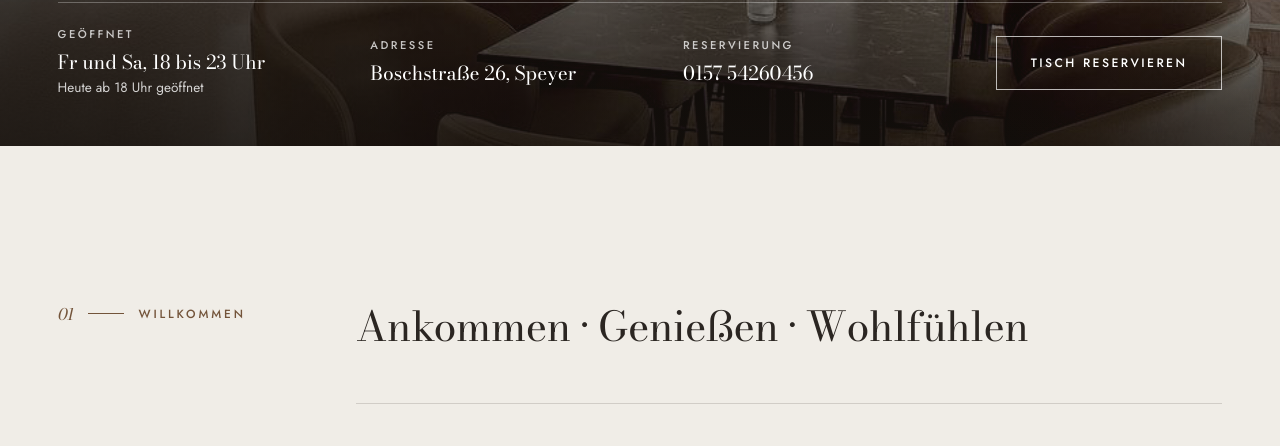
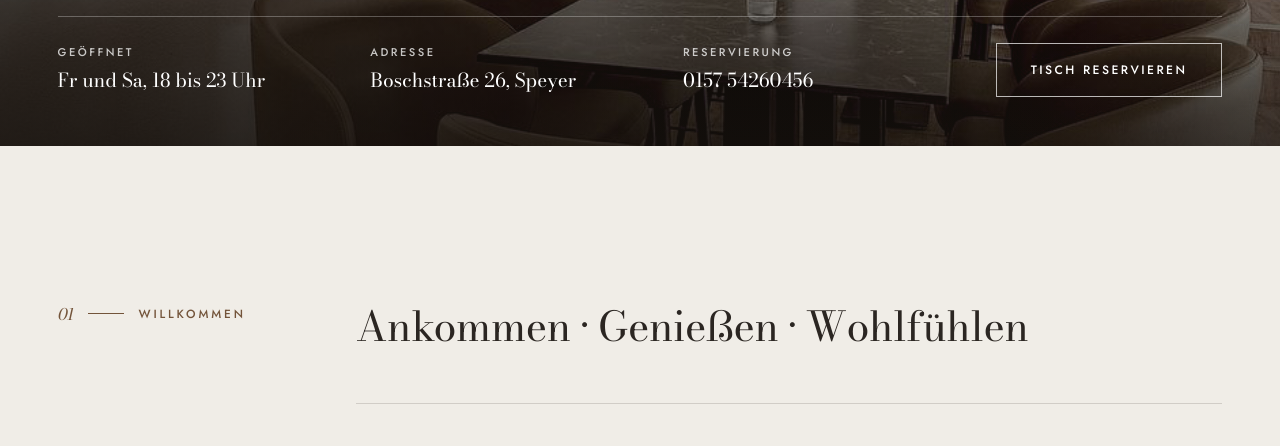
Before and after one commit to nmmhw4cbc7-commits/manna, a plain HTML site: page index.html in a window 1280 px wide. Shown: the part 654-1100 px from the top of the page. Drawn offline with Linux system fonts and the light colour scheme.

Commit message:
Startseite: Öffnungshinweis unter Geöffnet entfernt

```diff
--- a/index.html
+++ b/index.html
@@ -80,7 +80,7 @@
         <dl class="hero-bar">
           <div>
             <dt>Geöffnet</dt>
-            <dd>Fr und Sa, 18 bis 23 Uhr<span class="hero-status" data-status hidden></span></dd>
+            <dd>Fr und Sa, 18 bis 23 Uhr</dd>
           </div>
           <div class="hide-sm">
             <dt>Adresse</dt>
```
Also changed, not shown: src/pages/index.html (+1 -1 lines).
